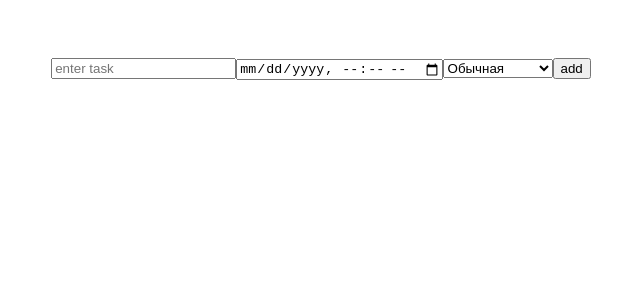
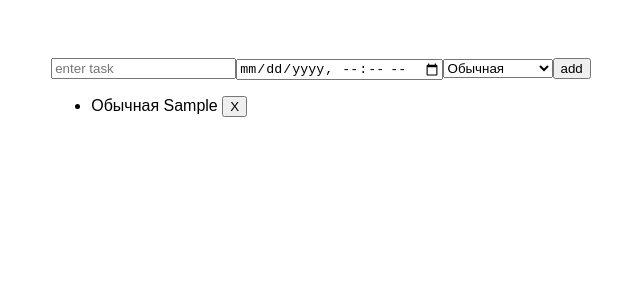
Before and after one commit to HeavyOranJS/todoasapp, a React (Create React App) app: page / in a window 1280 px wide. Both pictures are taken after typing "Sample" into the empty fields and a click on the button "add". Shown: the top 300 px of the page, without its empty margins (319-959 px from the left). Built offline with nearby package versions, Linux system fonts and the light colour scheme.

Commit message:
Rework. Task can be added, deleted and finished (toggle)

```diff
--- a/src/App.js
+++ b/src/App.js
@@ -1,5 +1,6 @@
 import React, { Component } from 'react';
 import logo from './logo.svg';
+import TodoList from './TodoList';
 import './App.css';
 
 class App extends Component {
@@ -7,10 +8,13 @@ class App extends Component {
     super(props, context);
 
     this.state = {
-      items: []
+      items: [],
+      currentDate: {date: new Date()}
     };
 
     this.addItem = this.addItem.bind(this);
+    this.deleteItem = this.deleteItem.bind(this);
+    this.toggleDone = this.toggleDone.bind(this);
   }
 
   addItem = (e) => {
@@ -22,6 +26,7 @@ class App extends Component {
           text: this._inputTaskElement.value,
           expDate: this._inputExpDateElement.value,
           importance: this._inputImportanceElement.value,
+          isDone: false,
           key: Date.now()
         }
       )
@@ -31,9 +36,35 @@ class App extends Component {
       });
 
       this._inputTaskElement.value = "";
+      this._inputExpDateElement.value = "";
     };
   console.log(itemArray);
   e.preventDefault();
+  }
+
+  deleteItem(key){
+    var filtiredItems = this.state.items.filter(
+      (item) => (item.key !== key)
+    );
+
+    this.setState({
+      items:filtiredItems
+    });
+  }
+
+  toggleDone(key){
+    var itemArray = this.state.items;
+    var itemIndex = itemArray.findIndex(
+      (item) => (item.key === key));
+
+    if (itemIndex !== -1) {
+      itemArray[itemIndex].isDone = !itemArray[itemIndex].isDone;
+    }
+
+    this.setState({
+      items:itemArray
+    });
+    console.log(this.state.items);
   }
 
   render() {
@@ -45,8 +76,8 @@ class App extends Component {
                onChange={this.onChange} placeholder="enter task">
             </input>
             <input type="datetime-local"
-               ref={(a) => this._inputExpDateElement = a}
-               onChange={this.onChange} placeholder="enter exp date">
+              ref={(a) => this._inputExpDateElement = a}
+              onChange={this.onChange} placeholder="enter exp date">
             </input>
             <select ref={(a) => this._inputImportanceElement = a}>
               <option>Обычная</option>
@@ -56,6 +87,9 @@ class App extends Component {
             <button type="submit">add</button>
           </form>
         </div>
+        <TodoList entries={this.state.items}
+          delete={this.deleteItem}
+          toggleDone={this.toggleDone}/>
       </div>
     );
   }
--- /dev/null
+++ b/src/TodoList.js
@@ -0,0 +1,42 @@
+import React, { Component } from 'react';
+
+class TodoItems extends React.Component {
+ constructor(props, context) {
+   super(props, context);
+
+   this.createTasks = this.createTasks.bind(this);
+   this.toggleDone = this.toggleDone.bind(this);
+   this.delete = this.delete.bind(this);
+ }
+
+ delete(key){
+   this.props.delete(key);
+ }
+
+ toggleDone(key){
+   this.props.toggleDone(key);
+ }
+
+ createTasks(item) {
+  let decoration=(item.isDone)?"line-through":"none";
+
+   return <li key={item.key}>
+     <span style = {{textDecoration : decoration}} onClick={(e) => this.toggleDone(item.key, e)}>
+      {item.importance} {item.text} {item.expDate.split("T")[0]} {item.expDate.split("T")[1]}
+     </span>
+    <button onClick={(e) => this.delete(item.key, e)}>X</button></li>
+ }
+
+ render() {
+   var todoEntries = this.props.entries;
+   var listItems = todoEntries.map(this.createTasks);
+
+   return (
+     <ul className="theList">
+         {listItems}
+     </ul>
+   );
+ }
+};
+
+export default TodoItems;
```
